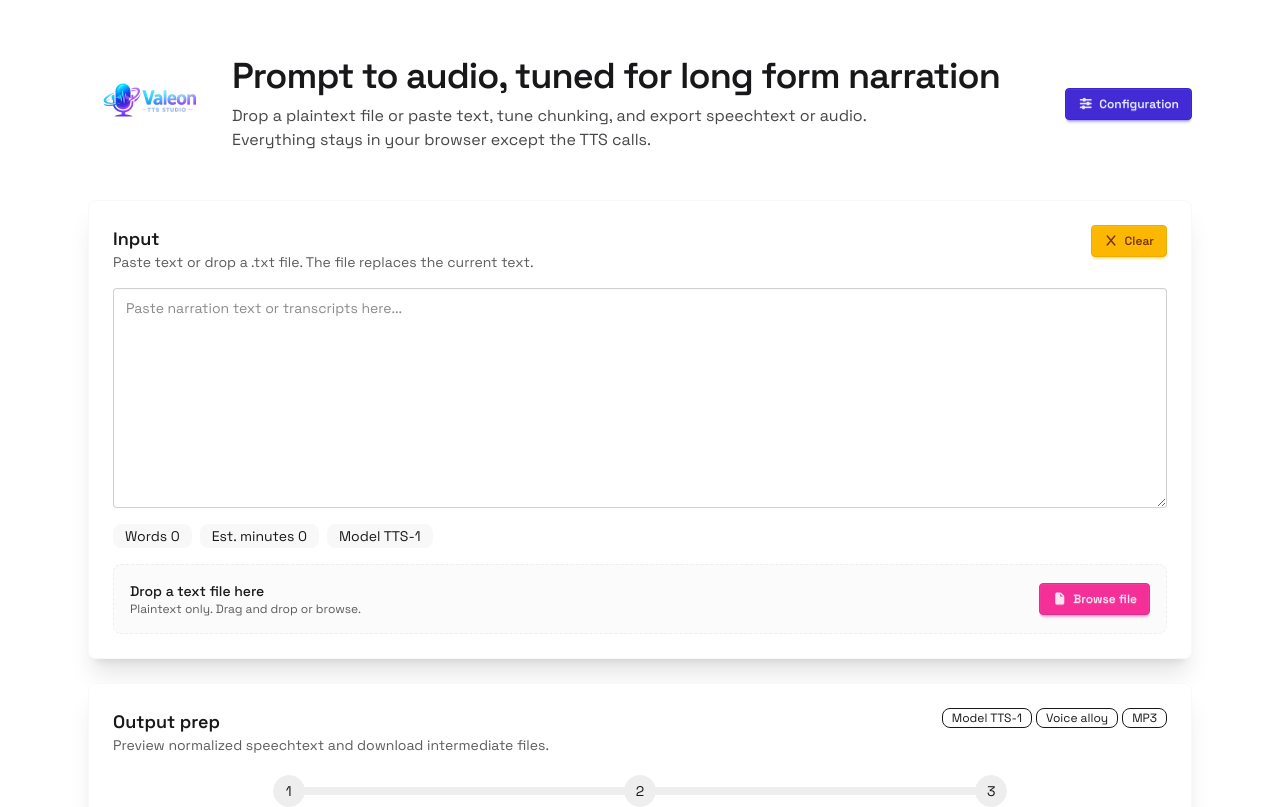
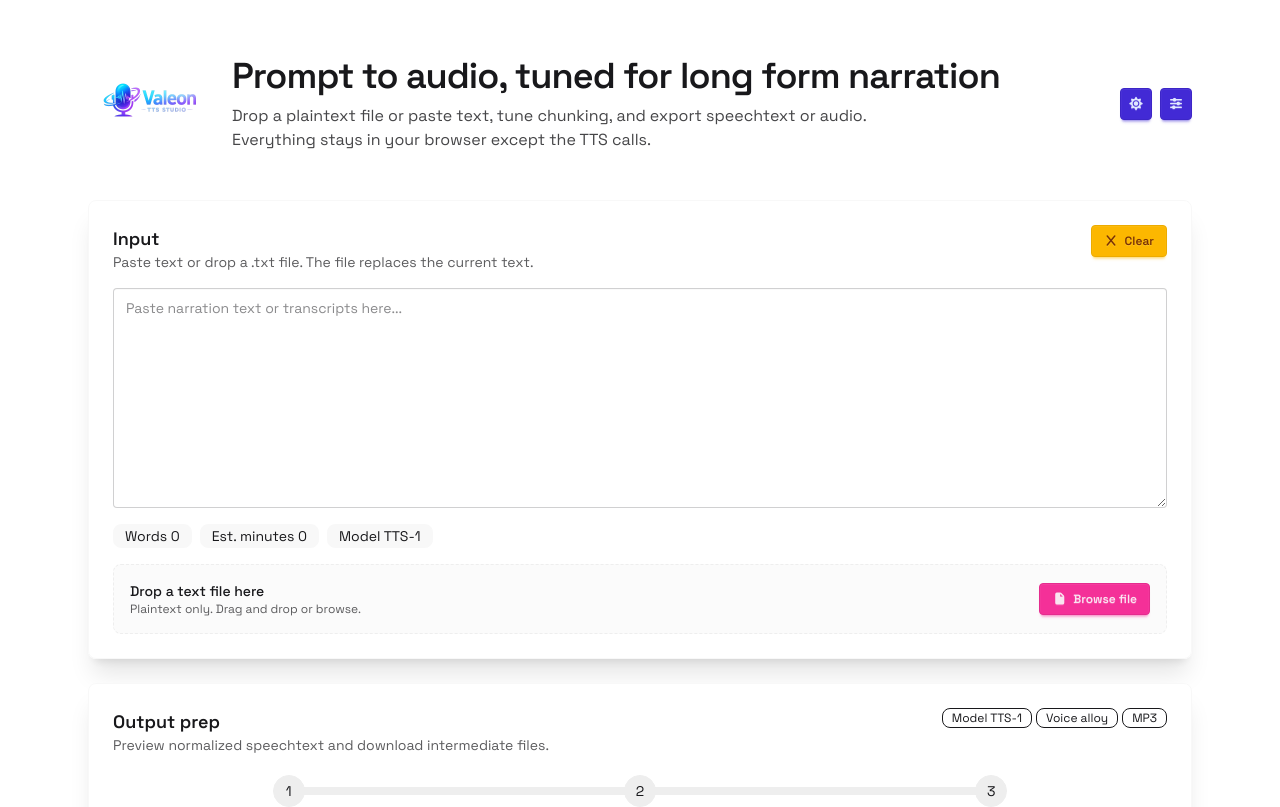
Before and after one commit to sayedhfatimi/valeon-tts-studio, a React (Vite) app: page / in a window 1280 px wide. Shown: the top 807 px of the page. Built offline with nearby package versions, Linux system fonts and the light colour scheme.

Commit message:
style: move ThemeToggle to landing page for better UX

```diff
--- a/src/App.tsx
+++ b/src/App.tsx
@@ -269,14 +269,16 @@ const App = () => {
 						</div>
 					</div>
 
+					<div className="flex flex-row items-center gap-2">
+						<ThemeToggle />
 						<button
 							type="button"
-						className="btn btn-primary btn-sm"
+							className="btn btn-primary btn-sm btn-square"
 							onClick={() => setIsConfigOpen(true)}
 						>
 							<i className="fa-solid fa-sliders" />
-						Configuration
 						</button>
+					</div>
 				</header>
 
 				<main className="flex flex-col gap-6">
@@ -521,7 +523,6 @@ const App = () => {
 									</p>
 								</div>
 								<div className="flex flex-wrap gap-2">
-									<ThemeToggle />
 									<button
 										type="button"
 										className="btn btn-sm btn-error"
```
Lines whose indentation alone changed are shown as unchanged.
